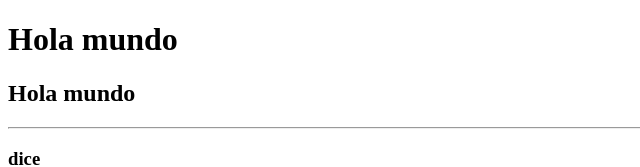
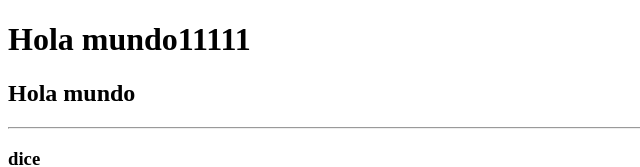
Before and after one commit to trosquila/prueba, a plain HTML site: page index.html in a window 1280 px wide. Shown: the top 167 px of the page, without its empty margins (0-640 px from the left). Drawn offline with Linux system fonts and the light colour scheme.

Commit message:
se modifico un h1

```diff
--- a/index.html
+++ b/index.html
@@ -6,9 +6,10 @@
     <title>Document</title>
 </head>
 <body>
-    <h1>Hola mundo</h1>
+
     <header>
         <div>
+            <h1>Hola mundo11111</h1>
             <h2>Hola mundo</h2>
             <hr>
             <h3>dice</h3>
```
